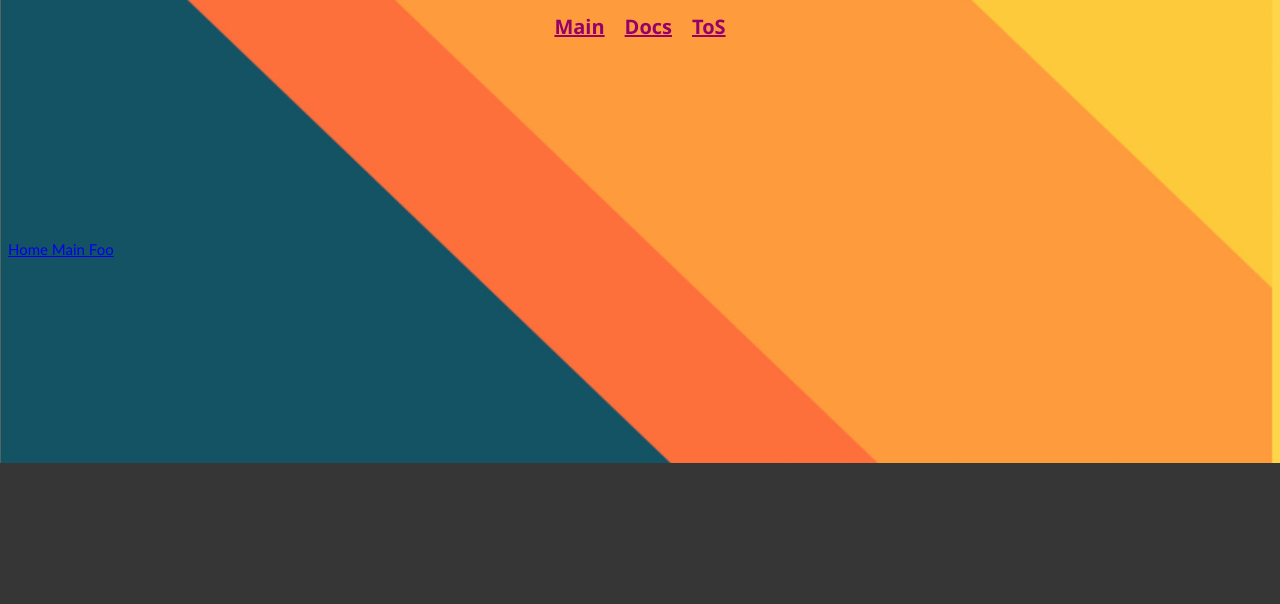
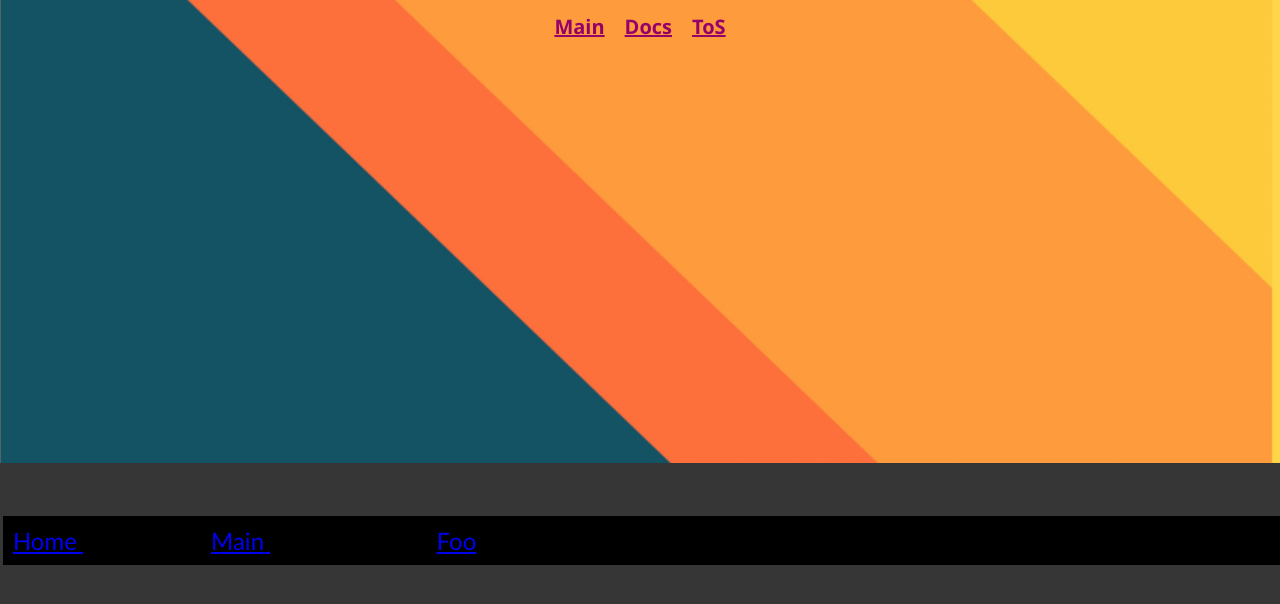
Before and after one commit to BrawlingTag/website, a plain HTML site: page index.html in a window 1280 px wide. Shown: the part 134-738 px from the top of the page. Drawn offline with Linux system fonts and the light colour scheme.

Commit message:
Desktop works now

```diff
--- a/style.css
+++ b/style.css
@@ -38,9 +38,24 @@ body{
 }
 
 #main{
-    color: rgb(231, 235, 12);
+    color: #ffffff;
+    width: 100%;
+    display: grid;
+    background-color: #000000;
     font-family:'Trebuchet MS';
-    font-weight:lighter;
-    font-size: 15px;
-    padding-top: 200px;
+    font-weight: 500;
+    font-size: 1.5em;
+    padding-top: 10px;
+    padding-bottom: 10px;
+    padding-left: 10px;
+    padding-right: 5.5px;
+    position: fixed;
+    margin-top: 37.2%;
+    margin-left: -0.39999%;
 }
+#Main {
+    margin-left: 10%;
+}
+#Foo {
+    margin-left: 13%;
+}
```
